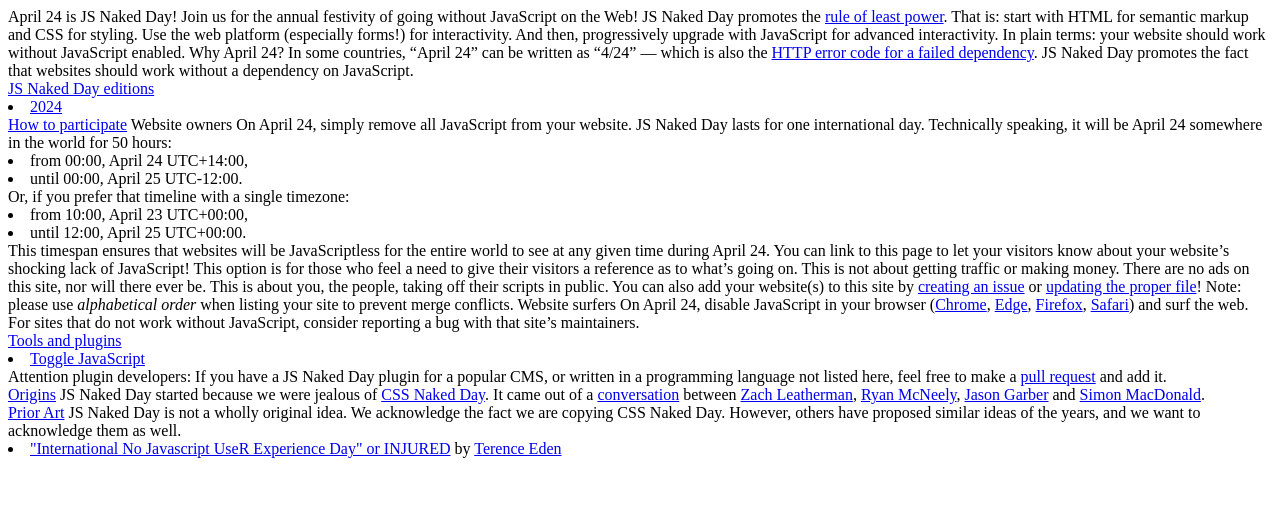
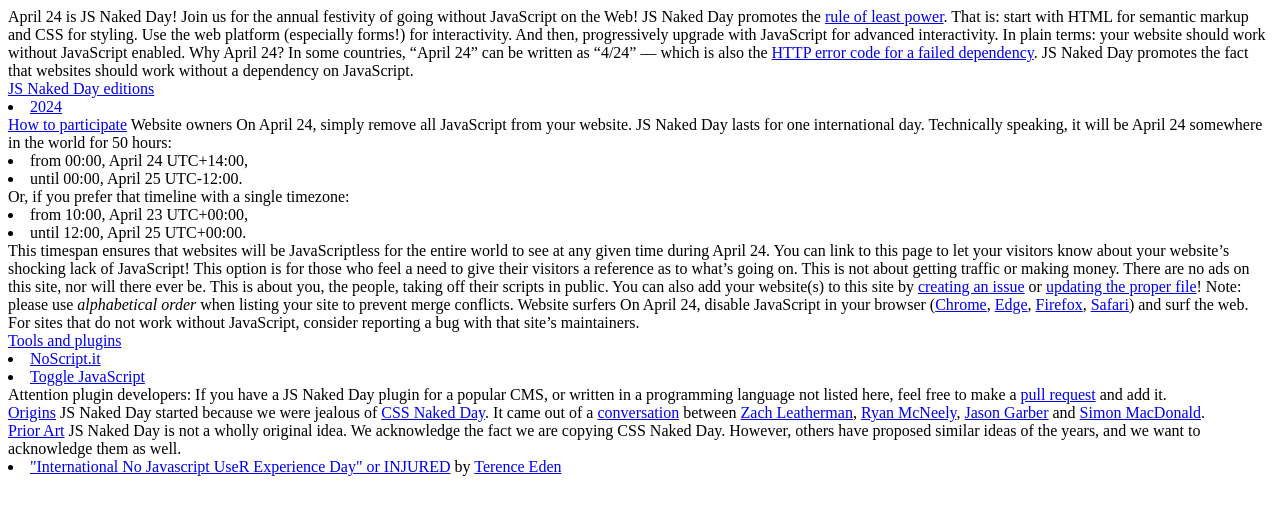
Before and after one commit to macdonst/js-naked-day.org, a website: page app/pages/index.html in a window 1280 px wide. Drawn offline with Linux system fonts and the light colour scheme.

Commit message:
Add noscript.it
Signed-off-by: macdonst <simon.macdonald@gmail.com>

```diff
--- a/app/pages/index.html
+++ b/app/pages/index.html
@@ -61,6 +61,7 @@
       <h-2><a id="tools" href="#tools" class="no-underline">Tools and plugins</a></h-2>
 
       <u-l class="mbe2">
+        <li class="text1"><a href="https://noscript.it/">NoScript.it</a></li>
         <li class="text1"><a href="https://chromewebstore.google.com/detail/toggle-javascript/cidlcjdalomndpeagkjpnefhljffbnlo?pli=1">Toggle JavaScript</a></li>
       </u-l>
 
```
